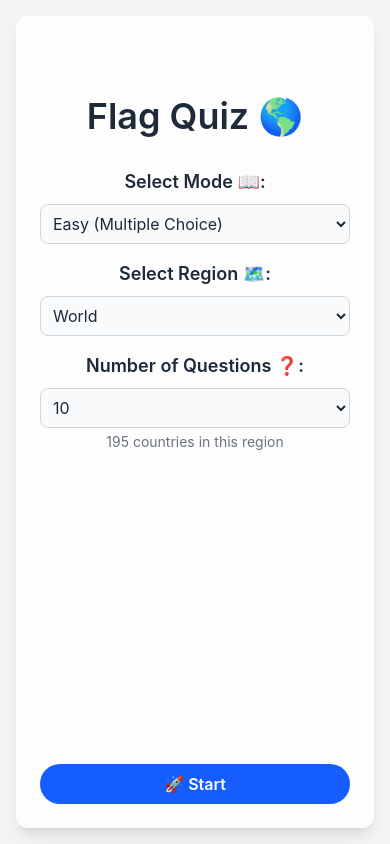
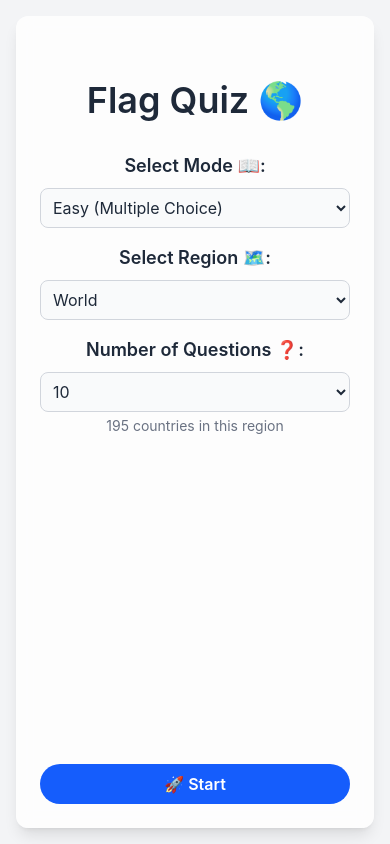
Before and after one commit to toyoshun/flag-quiz, a React (Vite) app: page / in a window 390 px wide. Built offline with nearby package versions, Linux system fonts and the light colour scheme.

Commit message:
Adjust card layout for small screens

```diff
--- a/src/index.css
+++ b/src/index.css
@@ -69,15 +69,15 @@ body {
 }
 
 .card {
-  @apply relative w-full max-w-md bg-white/80 backdrop-blur rounded-xl shadow-lg p-6 sm:p-8 text-center pt-20 sm:pt-24;
+  @apply relative w-full max-w-md bg-white/80 backdrop-blur rounded-xl shadow-lg p-6 sm:p-8 text-center pt-16 sm:pt-20;
   height: calc(100svh - 2rem);
   display: flex;
   flex-direction: column;
-  overflow-y: auto;
+  overflow: hidden;
 }
 
 .flag-image {
-  @apply object-contain h-40 w-auto mb-4 bg-blue-50 border border-gray-200 shadow rounded-lg mx-auto;
+  @apply object-contain h-32 w-auto mb-4 bg-blue-50 border border-gray-200 shadow rounded-lg mx-auto;
 }
 
 .btn-main {
```
